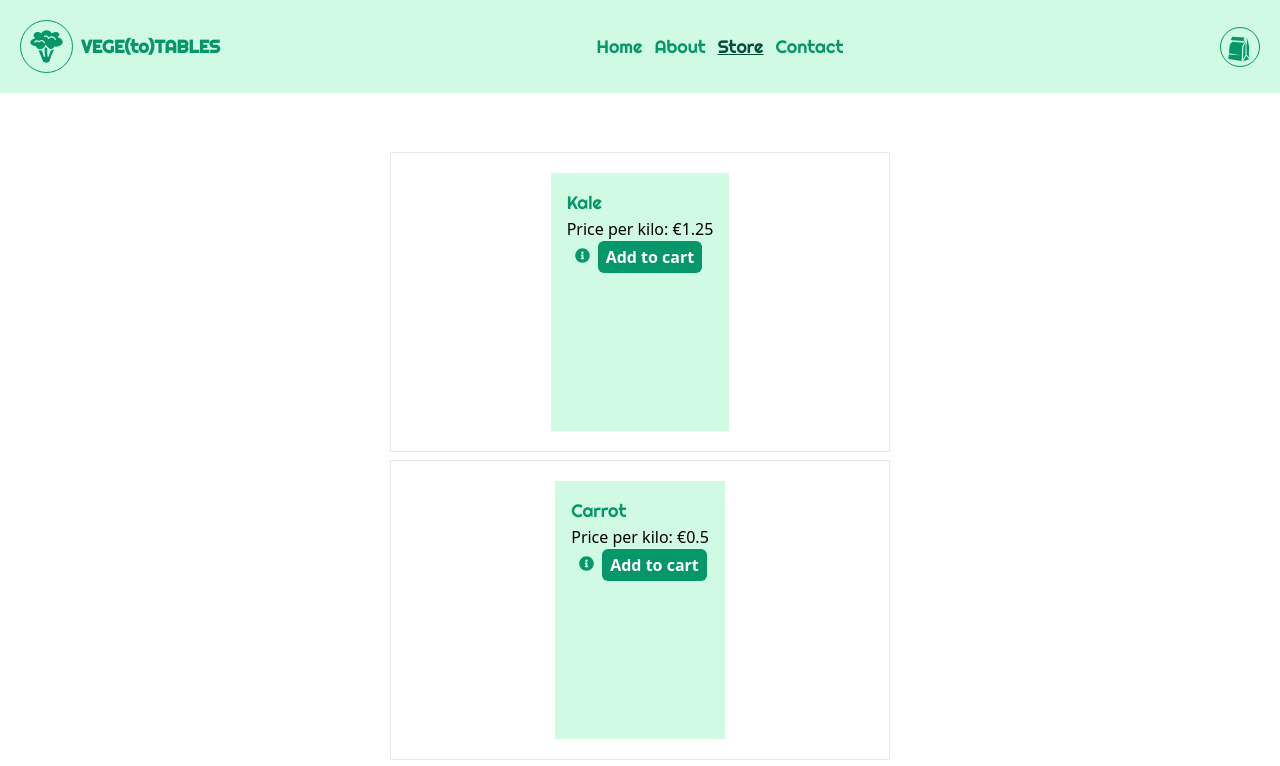
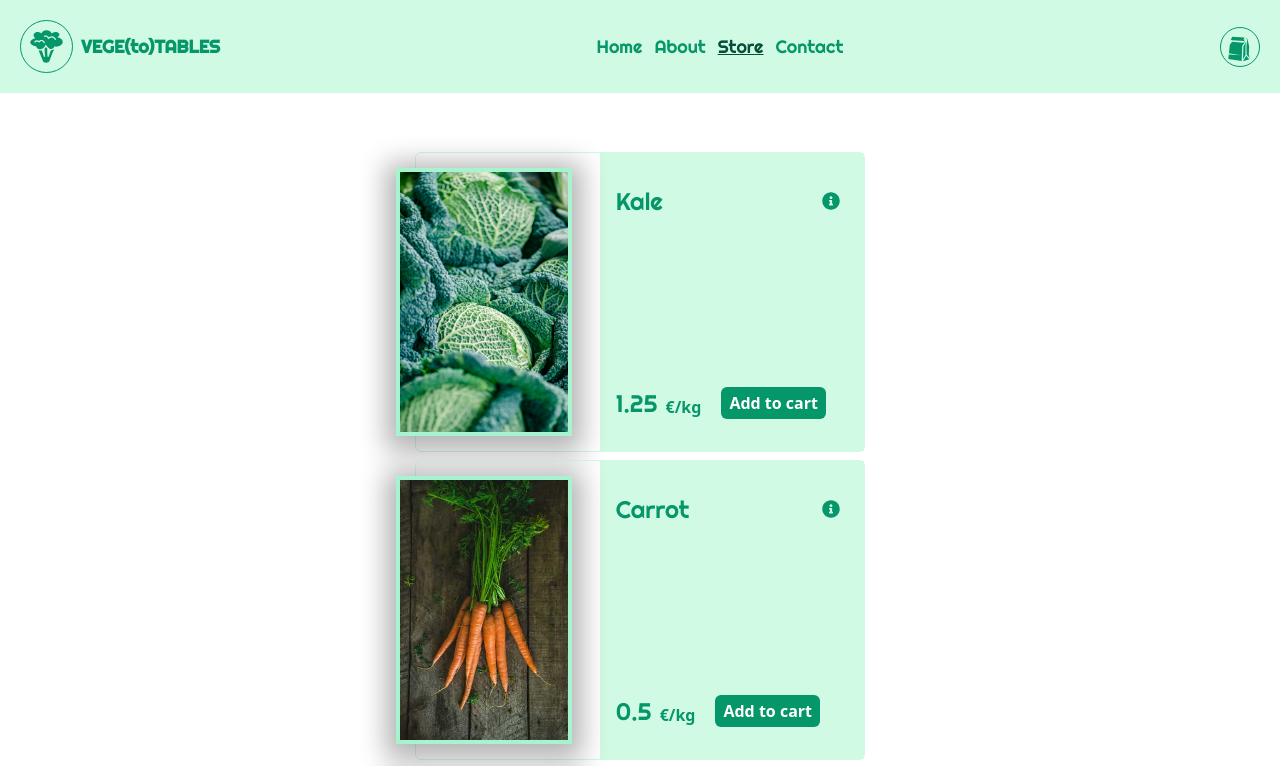
Before and after one commit to mojotron/shopping-cart, a React (Vite) app: page /store in a window 1280 px wide. Shown: the top 766 px of the page. Built offline with nearby package versions, Linux system fonts and the light colour scheme.

Commit message:
style store

```diff
--- a/src/components/Footer/Footer.tsx
+++ b/src/components/Footer/Footer.tsx
@@ -12,7 +12,7 @@ import Logo from '../Logo/Logo';
 
 const Footer = () => {
   return (
-    <footer className="relative w-full border-t border-emerald-300 bg-neutral-200 pt-12 pb-24 px-8 flex sm:flex-col lg:flex-row gap-5 text-neutral-900">
+    <footer className="mt-16 relative w-full border-t border-emerald-300 bg-neutral-200 pt-12 pb-24 px-8 flex sm:flex-col lg:flex-row gap-5 text-neutral-900">
       <section className="lg:w-[250px] flex flex-col gap-5 text-sm sm:w-full">
         <Logo />
         <p className="">
--- a/src/components/ItemQuantityControl/ItemQuantityControl.tsx
+++ b/src/components/ItemQuantityControl/ItemQuantityControl.tsx
@@ -10,7 +10,7 @@ const ItemQuantityControl = ({ item }: PropsType) => {
   const { updateItemQuantity, removeFromCart } = useCart();
 
   return (
-    <div className="flex flex-col items-center gap-2 py-4 px-2">
+    <div className="flex flex-col items-center gap-2">
       <div className="flex items-center gap-3">
         <Button
           type="increment"
--- /dev/null
+++ b/src/components/PriceTag/PriceTag.tsx
@@ -0,0 +1,15 @@
+type PropsType = {
+  price: number;
+  unit: string;
+};
+
+const PriceTag = ({ price, unit }: PropsType) => {
+  return (
+    <p className="text-emerald-600 flex gap-2 items-end">
+      <span className="text-2xl font-righteous">{price}</span>
+      <span className="text-md font-bold">{unit}</span>
+    </p>
+  );
+};
+
+export default PriceTag;
--- a/src/components/StoreItem/StoreItem.tsx
+++ b/src/components/StoreItem/StoreItem.tsx
@@ -2,8 +2,10 @@ import { useState } from 'react';
 import { FaInfoCircle as IconInfo } from 'react-icons/fa';
 import type { ProductType } from '../../types/productType';
 import { useCart } from '../../hooks/useCart';
+import ItemQuantityControl from '../ItemQuantityControl/ItemQuantityControl';
 import Button from '../../ui/Button/Button';
-import ItemQuantityControl from '../ItemQuantityControl/ItemQuantityControl';
+import PriceTag from '../PriceTag/PriceTag';
+
 type PropsType = {
   item: ProductType;
 };
@@ -12,32 +14,39 @@ const MIN_QUANTITY = 1;
 
 const StoreItem = ({ item }: PropsType) => {
   const { cart, addToCart } = useCart();
+  const [showDescription, setShowDescription] = useState(false);
   const itemInCart = cart.find((cartItem) => cartItem.id === item.id);
-  const [showDescription, setShowDescription] = useState(false);
 
   return (
-    <article className="w-[500px] h-[300px] flex justify-center gap-2 relative m-2 p-5 border">
-      {/* <img className="object-contain" src={item.imageUrl} alt={item.name} /> */}
+    <article className="relative rounded-md w-[450px] h-[300px] flex items-center justify-between gap-2 m-2 border border-emerald-100">
+      <img
+        className="relative right-5 object-cover w-[40%] h-[90%] border-4 border-emerald-200 shadow-[0_5px_25px_10px_rgba(0,0,0,0.3)] overflow-hidden"
+        src={item.imageUrl}
+        alt={item.name}
+      />
 
-      <div className="bg-emerald-100 p-4">
-        <h3 className="capitalize text-lg font-righteous text-emerald-600">
+      <div className="bg-emerald-100 px-4 p-8 w-[60%] h-[100%]">
+        <header className="flex items-center justify-between">
+          <h3 className="capitalize text-2xl font-righteous text-emerald-600">
             {item.name}
           </h3>
-        <p>Price per kilo: €{item.price}</p>
+
           <Button
             type="none"
             onClick={() => setShowDescription((oldValue) => !oldValue)}
           >
-          <IconInfo size={15} className="text-emerald-600" />
+            <IconInfo size={18} className="text-emerald-600" />
           </Button>
+        </header>
         {showDescription && (
           <p className="absolute bg-emerald-200 p-4 z-20 text-neutral-800 border border-emerald-300 rounded-md">
             {item.description}
           </p>
         )}
-        {itemInCart ? (
-          <ItemQuantityControl item={itemInCart} />
-        ) : (
+
+        <footer className="flex items-end gap-5 absolute bottom-8">
+          <PriceTag price={item.price} unit="€/kg" />
+          {!itemInCart && (
             <Button
               onClick={() => addToCart({ ...item, quantity: MIN_QUANTITY })}
               disabled={!item.available}
@@ -45,6 +54,8 @@ const StoreItem = ({ item }: PropsType) => {
               {!item.available ? 'Out of stock' : 'Add to cart'}
             </Button>
           )}
+          {itemInCart && <ItemQuantityControl item={itemInCart} />}
+        </footer>
       </div>
     </article>
   );
--- a/src/layouts/AppLayout/AppLayout.tsx
+++ b/src/layouts/AppLayout/AppLayout.tsx
@@ -8,7 +8,7 @@ const AppLayout = () => {
   const { showCart } = useCart();
 
   return (
-    <main className="flex flex-col">
+    <main className="flex flex-col pt-36">
       <Header />
       <Outlet />
       <Footer />
--- a/src/pages/StorePage/StorePage.tsx
+++ b/src/pages/StorePage/StorePage.tsx
@@ -4,7 +4,7 @@ import storeData from '../../data/storeItems.json';
 
 const StorePage = () => {
   return (
-    <div className="pt-36 flex justify-center">
+    <div className="flex justify-center">
       <div>
         {storeData.map((item) => (
           <StoreItem key={item.id} item={item} />
```
Lines whose indentation alone changed are shown as unchanged.
